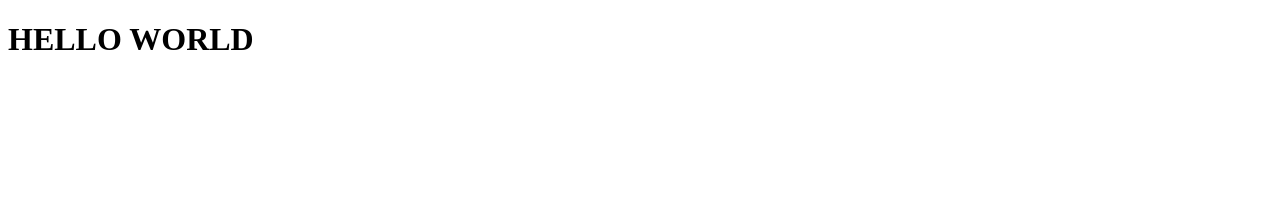
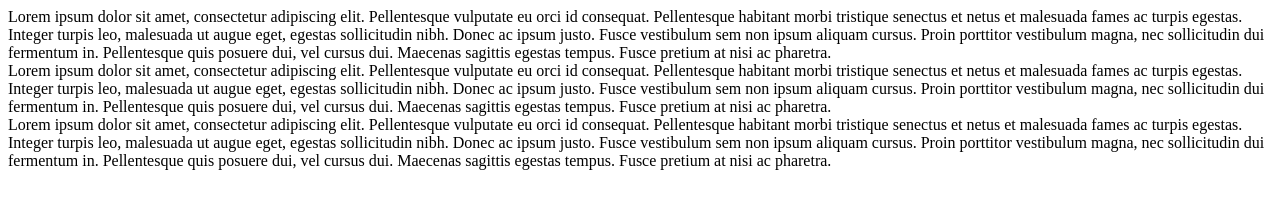
Before and after one commit to LougSE/HCJ_for_WebDev_Course, a plain HTML site: page module2-solution/Assignement1.html in a window 1280 px wide. Drawn offline with Linux system fonts and the light colour scheme.

Commit message:
First Html

```diff
--- a/module2-solution/Assignement1.html
+++ b/module2-solution/Assignement1.html
@@ -2,8 +2,68 @@
 <html>
   <head>
     <title>Hello Coursera !</title>
+    <style>
+      * {
+        box-sizing: border-box;
+      }
+
+      /*--------------------------DESKTOP-----------------------------*/
+      @media (min-width: 992px) {
+        .col-lg-1,
+        .col-lg-2,
+        .col-lg-3,
+        .col-lg-4,
+        .col-lg-5,
+        .col-lg-6,
+        .col-lg-7,
+        .col-lg-8,
+        .col-lg-9,
+        .col-lg-10,
+        .col-lg-11,
+        .col-lg-12 {
+          float: left;
+          border: 1px solid green;
+        }
+      }
+
+      /*--------------------------MOBILE-----------------------------*/
+      @media (max-width: 767px) {
+      }
+      /*--------------------------TABLET-----------------------------*/
+      @media (min-width: 768px) and(max-width: 991px) {
+      }
+    </style>
   </head>
   <body>
-    <h1>HELLO WORLD</h1>
+    <section>
+      Lorem ipsum dolor sit amet, consectetur adipiscing elit. Pellentesque
+      vulputate eu orci id consequat. Pellentesque habitant morbi tristique
+      senectus et netus et malesuada fames ac turpis egestas. Integer turpis
+      leo, malesuada ut augue eget, egestas sollicitudin nibh. Donec ac ipsum
+      justo. Fusce vestibulum sem non ipsum aliquam cursus. Proin porttitor
+      vestibulum magna, nec sollicitudin dui fermentum in. Pellentesque quis
+      posuere dui, vel cursus dui. Maecenas sagittis egestas tempus. Fusce
+      pretium at nisi ac pharetra.
+    </section>
+    <section>
+      Lorem ipsum dolor sit amet, consectetur adipiscing elit. Pellentesque
+      vulputate eu orci id consequat. Pellentesque habitant morbi tristique
+      senectus et netus et malesuada fames ac turpis egestas. Integer turpis
+      leo, malesuada ut augue eget, egestas sollicitudin nibh. Donec ac ipsum
+      justo. Fusce vestibulum sem non ipsum aliquam cursus. Proin porttitor
+      vestibulum magna, nec sollicitudin dui fermentum in. Pellentesque quis
+      posuere dui, vel cursus dui. Maecenas sagittis egestas tempus. Fusce
+      pretium at nisi ac pharetra.
+    </section>
+    <section>
+      Lorem ipsum dolor sit amet, consectetur adipiscing elit. Pellentesque
+      vulputate eu orci id consequat. Pellentesque habitant morbi tristique
+      senectus et netus et malesuada fames ac turpis egestas. Integer turpis
+      leo, malesuada ut augue eget, egestas sollicitudin nibh. Donec ac ipsum
+      justo. Fusce vestibulum sem non ipsum aliquam cursus. Proin porttitor
+      vestibulum magna, nec sollicitudin dui fermentum in. Pellentesque quis
+      posuere dui, vel cursus dui. Maecenas sagittis egestas tempus. Fusce
+      pretium at nisi ac pharetra.
+    </section>
   </body>
 </html>
```
Also changed, not shown: module2-solution/css/Assignement1.css (added).
